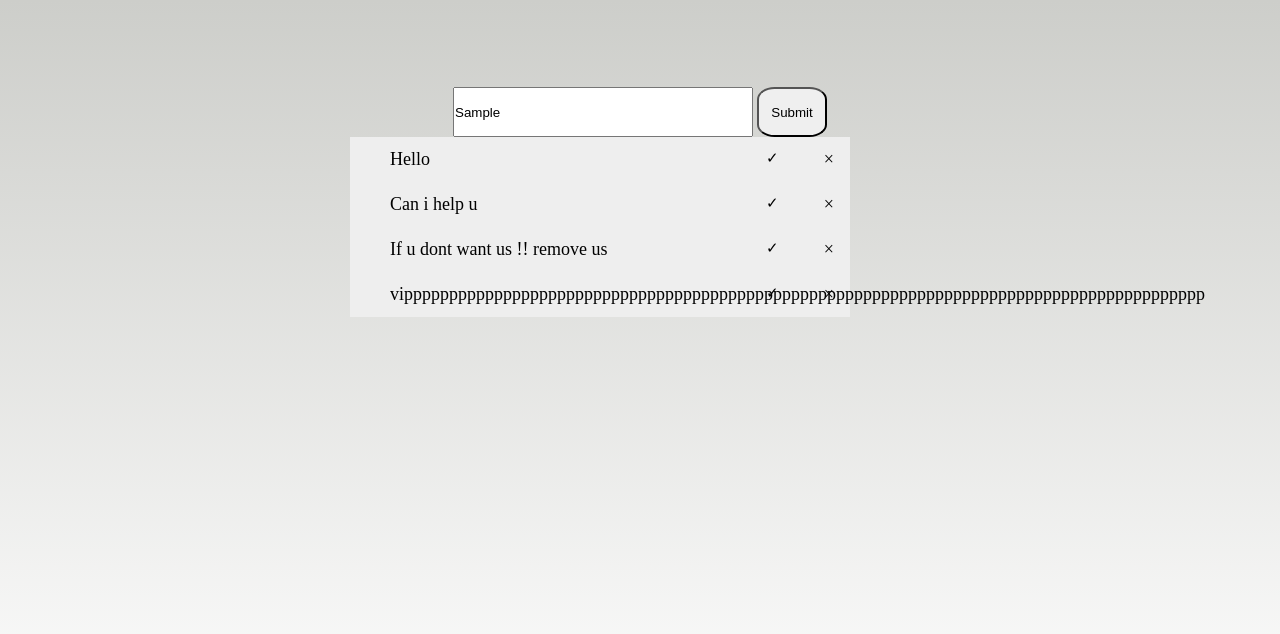
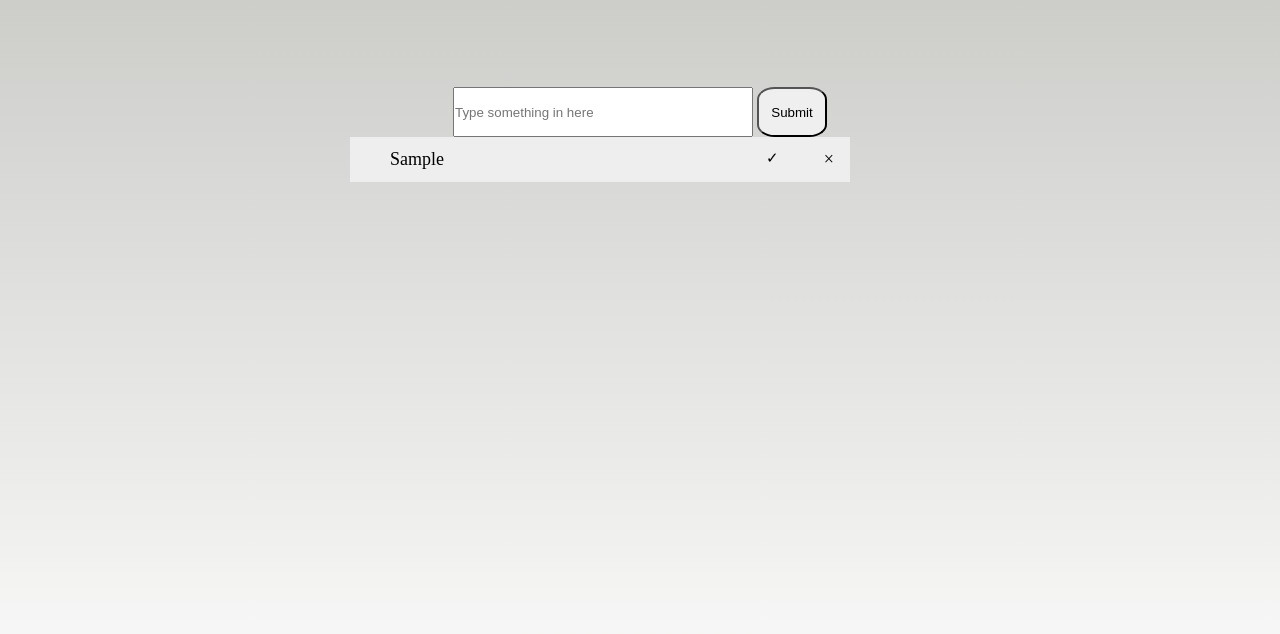
Before and after one commit to WannaSu1cide/To-do-list, a plain HTML site: page index.html in a window 1280 px wide. Both pictures are taken after typing "Sample" into the empty fields and a click on the button "Submit". Shown: the part 30-664 px from the top of the page. Drawn offline with Linux system fonts and the light colour scheme.

Commit message:
new update

```diff
--- a/index.html
+++ b/index.html
@@ -16,10 +16,7 @@
         <button id="submit">Submit </button>
         </div>
        <ul id="ul">
-        <li >Hello</li>
-        <li>Can i help u</li>
-        <li>If u dont want us !! remove us </li>
-        <li>vippppppppppppppppppppppppppppppppppppppppppppppppppppppppppppppppppppppppppppppppppppppppp</li>
+
         </ul>
 
     </div>
--- a/main.js
+++ b/main.js
@@ -1,8 +1,24 @@
 const ul = document.querySelector("#ul");
 const input = document.querySelector("#input");
 const submit =document.querySelector("#submit");
-// add close btn
+var close = document.getElementsByClassName("close");
 var myNodelist = document.getElementsByTagName("LI");
+var finish = document.getElementsByClassName("finish");
+
+
+submit.addEventListener("click", () => {
+
+         let li = document.createElement("li");
+         let value = input.value;
+        let inner = document.createTextNode(value);
+        li.appendChild(inner);
+        if(input.value === ""){
+            alert("you must write something");
+        }else {
+            ul.appendChild(li);
+        }
+        input.value = "";
+
     for (let i = 0; i < myNodelist.length; i++) {
         var span = document.createElement("SPAN");
          var txt = document.createTextNode("\u00D7");
@@ -11,31 +27,16 @@ for (let i = 0; i < myNodelist.length; i++) {
          myNodelist[i].appendChild(span);
 }
 
-// add finish tick  btn
-const finishedList = document.getElementsByTagName("LI");
-for (let i=0;i<finishedList.length;i++){
+    for (let i=0;i<myNodelist.length;i++){
          let finisedSpan = document.createElement("SPAN");
          let iconFinished = document.createTextNode("\u2713");
         finisedSpan.className="finish";
         finisedSpan.appendChild(iconFinished);
-    finishedList[i].appendChild(finisedSpan);
+        myNodelist[i].appendChild(finisedSpan);
 
 }
 
-
-
-
-submit.onclick =function submit() {
-
-
-
-}
-
-
-// remove when we click it
-var close = document.getElementsByClassName("close");
-var i;
-for (i = 0; i < close.length; i++) {
+    for (var i = 0; i < close.length; i++) {
         close[i].onclick = function() {
          let div = this.parentElement;
           let check = prompt("bạn có muốn xóa k? nếu có thì ấn có hoặc ghi không");
@@ -47,10 +48,45 @@ for (i = 0; i < close.length; i++) {
 
     }
   }
+    for (i=0;i<finish.length;i++) {
+
+        finish[i].onclick = function (event){
+           let div = this.parentElement;
+         div.classList.toggle("finishClick");
+
+    }
+
+
+}
+
+
+
+
+    }
+
+
+
+)
+
+
+
+// add close btn
+
+
+// add finish tick  btn
+
+
+
+
+
+// remove when we click it
+
+
+
 
 // finish when we click it
-var flag = true;
-var finish = document.getElementsByClassName("finish");
+
+
 
 for (i=0;i<finish.length;i++) {
 
@@ -62,9 +98,3 @@ for (i=0;i<finish.length;i++) {
 
 
 }
-
-submit.onclick = function (){
-    var li = document.createElement("li");
-    var value = document. querySelector("#input").value;
-
-}
```
Lines whose indentation alone changed are shown as unchanged.
